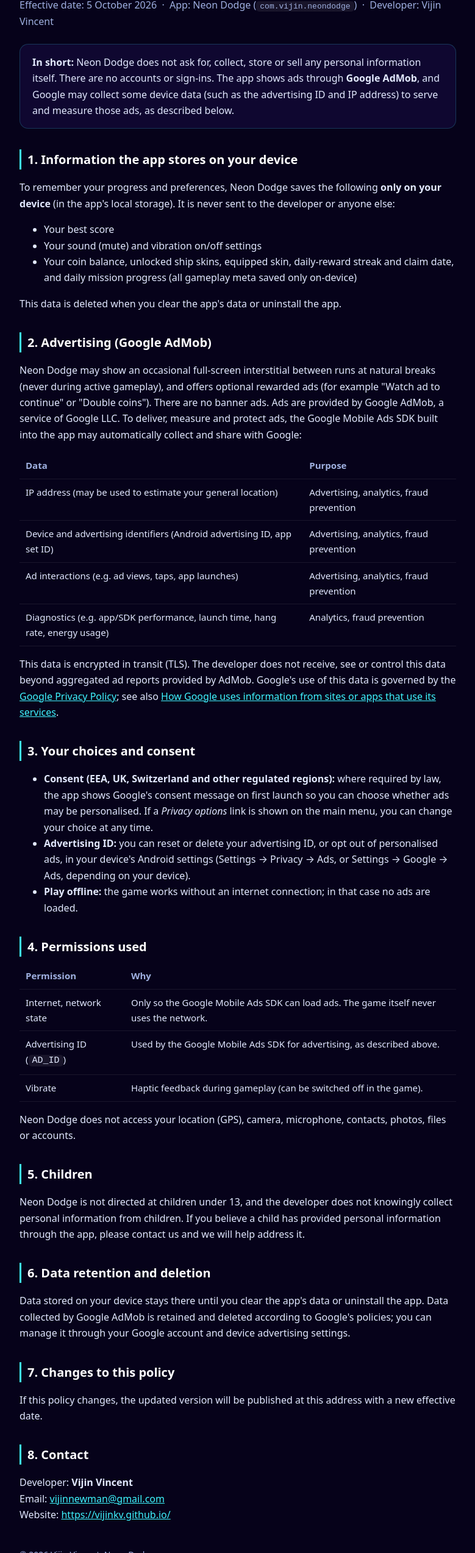
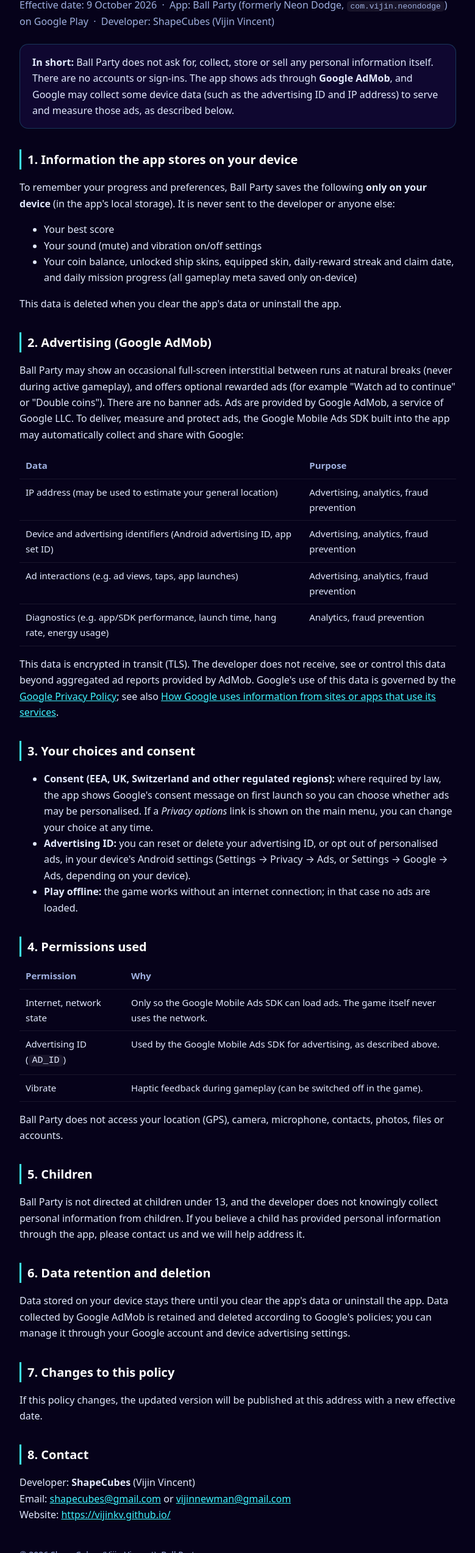
Before and after one commit to VijinKV/vijinkv.github.io, a plain HTML site: page neon-dodge/privacy-policy.html in a window 1280 px wide. Shown: the part 105-2652 px from the top of the page at 61% size, without its empty margins (250-1029 px from the left). Drawn offline with Linux system fonts and the light colour scheme.

Commit message:
Privacy policy: Ball Party name + ShapeCubes developer to match Play listing

```diff
--- a/neon-dodge/privacy-policy.html
+++ b/neon-dodge/privacy-policy.html
@@ -3,7 +3,7 @@
 <head>
 <meta charset="utf-8">
 <meta name="viewport" content="width=device-width, initial-scale=1">
-<title>Neon Dodge – Privacy Policy</title>
+<title>Ball Party – Privacy Policy</title>
 <style>
   :root { --bg:#06021a; --card:#0f0730; --text:#e2e9ff; --muted:#9fb0e0; --cyan:#3ff6ff; --pink:#ff3fd8; }
   * { box-sizing: border-box; }
@@ -26,17 +26,17 @@
 </head>
 <body>
 <main>
-  <h1>Neon Dodge – Privacy Policy</h1>
-  <p class="meta">Effective date: 5 October 2026 &nbsp;·&nbsp; App: Neon Dodge (<code>com.vijin.neondodge</code>) &nbsp;·&nbsp; Developer: Vijin Vincent</p>
+  <h1>Ball Party – Privacy Policy</h1>
+  <p class="meta">Effective date: 9 October 2026 &nbsp;·&nbsp; App: Ball Party (formerly Neon Dodge, <code>com.vijin.neondodge</code>) on Google Play &nbsp;·&nbsp; Developer: ShapeCubes (Vijin Vincent)</p>
 
   <div class="card">
-    <strong>In short:</strong> Neon Dodge does not ask for, collect, store or sell any personal information itself.
+    <strong>In short:</strong> Ball Party does not ask for, collect, store or sell any personal information itself.
     There are no accounts or sign-ins. The app shows ads through <strong>Google AdMob</strong>, and Google may collect
     some device data (such as the advertising ID and IP address) to serve and measure those ads, as described below.
   </div>
 
   <h2>1. Information the app stores on your device</h2>
-  <p>To remember your progress and preferences, Neon Dodge saves the following <strong>only on your device</strong>
+  <p>To remember your progress and preferences, Ball Party saves the following <strong>only on your device</strong>
      (in the app's local storage). It is never sent to the developer or anyone else:</p>
   <ul>
     <li>Your best score</li>
@@ -46,7 +46,7 @@
   <p>This data is deleted when you clear the app's data or uninstall the app.</p>
 
   <h2>2. Advertising (Google AdMob)</h2>
-  <p>Neon Dodge may show an occasional full-screen interstitial between runs at natural breaks
+  <p>Ball Party may show an occasional full-screen interstitial between runs at natural breaks
      (never during active gameplay), and offers optional rewarded ads
      (for example "Watch ad to continue" or "Double coins"). There are no banner ads.
      Ads are provided by Google AdMob, a service of Google LLC.
@@ -81,10 +81,10 @@
     <tr><td>Advertising ID (<code>AD_ID</code>)</td><td>Used by the Google Mobile Ads SDK for advertising, as described above.</td></tr>
     <tr><td>Vibrate</td><td>Haptic feedback during gameplay (can be switched off in the game).</td></tr>
   </table>
-  <p>Neon Dodge does not access your location (GPS), camera, microphone, contacts, photos, files or accounts.</p>
+  <p>Ball Party does not access your location (GPS), camera, microphone, contacts, photos, files or accounts.</p>
 
   <h2>5. Children</h2>
-  <p>Neon Dodge is not directed at children under 13, and the developer does not knowingly collect personal
+  <p>Ball Party is not directed at children under 13, and the developer does not knowingly collect personal
      information from children. If you believe a child has provided personal information through the app,
      please contact us and we will help address it.</p>
 
@@ -97,11 +97,11 @@
   <p>If this policy changes, the updated version will be published at this address with a new effective date.</p>
 
   <h2>8. Contact</h2>
-  <p>Developer: <strong>Vijin Vincent</strong><br>
-     Email: <a href="mailto:vijinnewman@gmail.com">vijinnewman@gmail.com</a><br>
+  <p>Developer: <strong>ShapeCubes</strong> (Vijin Vincent)<br>
+     Email: <a href="mailto:shapecubes@gmail.com">shapecubes@gmail.com</a> or <a href="mailto:vijinnewman@gmail.com">vijinnewman@gmail.com</a><br>
      Website: <a href="https://vijinkv.github.io/">https://vijinkv.github.io/</a></p>
 
-  <footer>© 2026 Vijin Vincent. Neon Dodge.</footer>
+  <footer>© 2026 ShapeCubes (Vijin Vincent). Ball Party.</footer>
 </main>
 </body>
 </html>
```
Also changed, not shown: index.html (+1 -1 lines).
